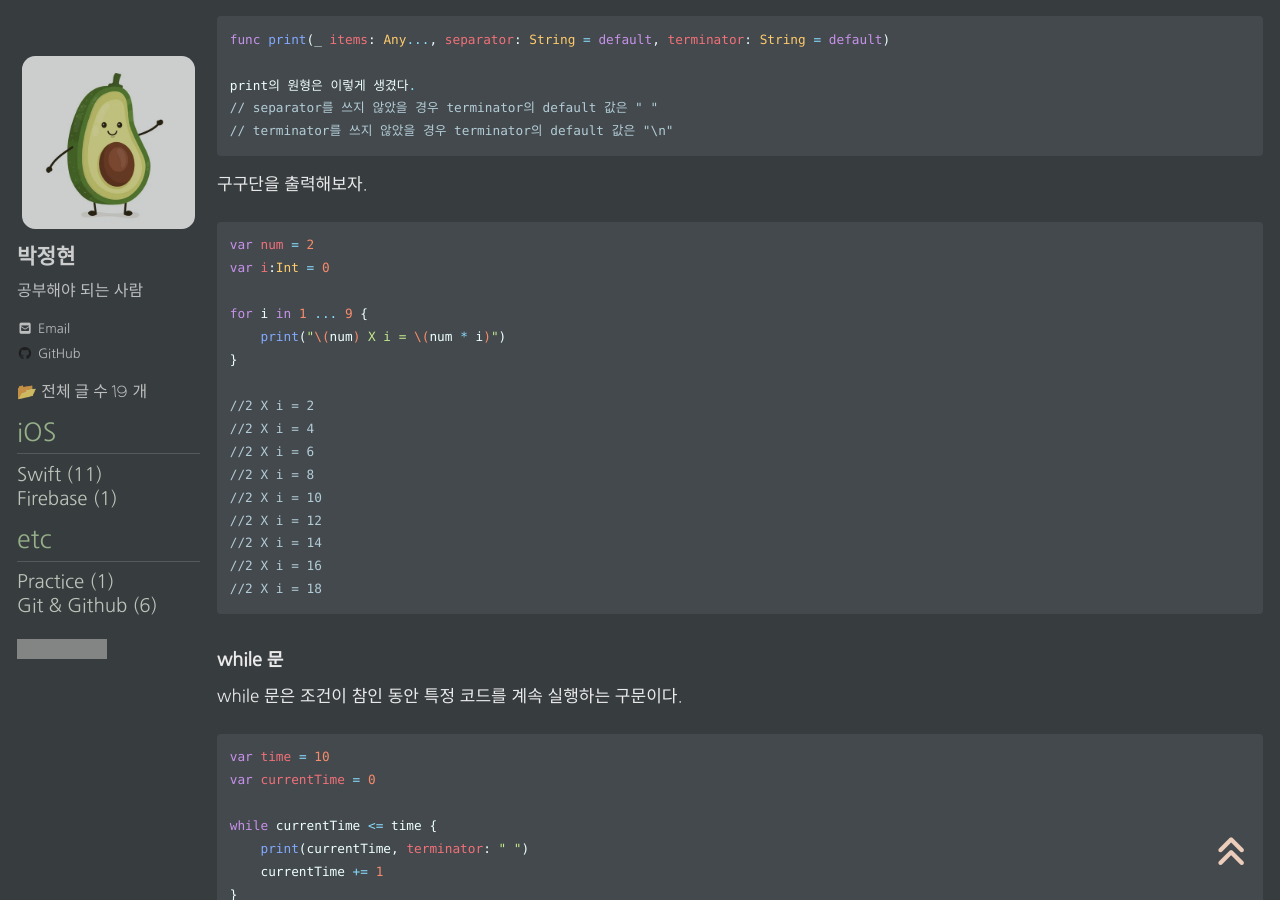
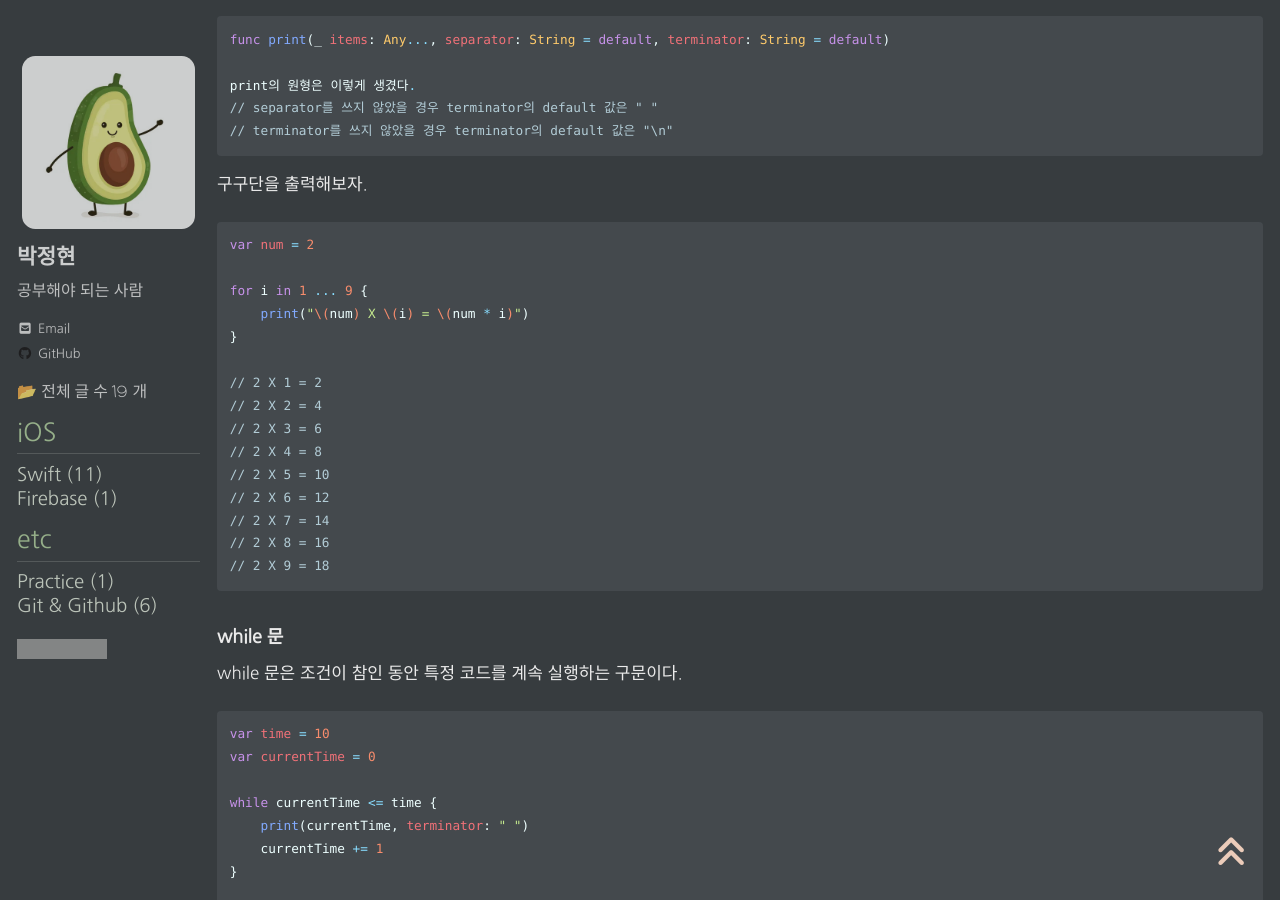
Before and after one commit to Park-JeongHyun/Park-JeongHyun.github.io, a Jekyll site: the page built from _posts/swft/2022-01-28-반복문.md, in a window 1280 px wide and 900 px high, scrolled down 708 px. Built offline with Jekyll 4.4.1, drawn with Linux system fonts in a browser that asks for light colours; cached includes are drawn as plain includes; nearby versions of some CDN libraries; some web fonts are replaced; comment, search, counter and statistics services are not loaded; grey boxes are pictures that could not be loaded.

Commit message:
1 / 28 iOS Study

````diff
--- a/_posts/swft/2022-01-28-반복문.md
+++ b/_posts/swft/2022-01-28-반복문.md
@@ -35,21 +35,20 @@ print의 원형은 이렇게 생겼다.
 
 ``` swift
 var num = 2
-var i:Int = 0
 
 for i in 1 ... 9 {
-    print("\(num) X i = \(num * i)")
+    print("\(num) X \(i) = \(num * i)")
 }
 
-//2 X i = 2
-//2 X i = 4
-//2 X i = 6
-//2 X i = 8
-//2 X i = 10
-//2 X i = 12
-//2 X i = 14
-//2 X i = 16
-//2 X i = 18
+// 2 X 1 = 2
+// 2 X 2 = 4
+// 2 X 3 = 6
+// 2 X 4 = 8
+// 2 X 5 = 10
+// 2 X 6 = 12
+// 2 X 7 = 14
+// 2 X 8 = 16
+// 2 X 9 = 18
 ```
 
 #### while 문
````
